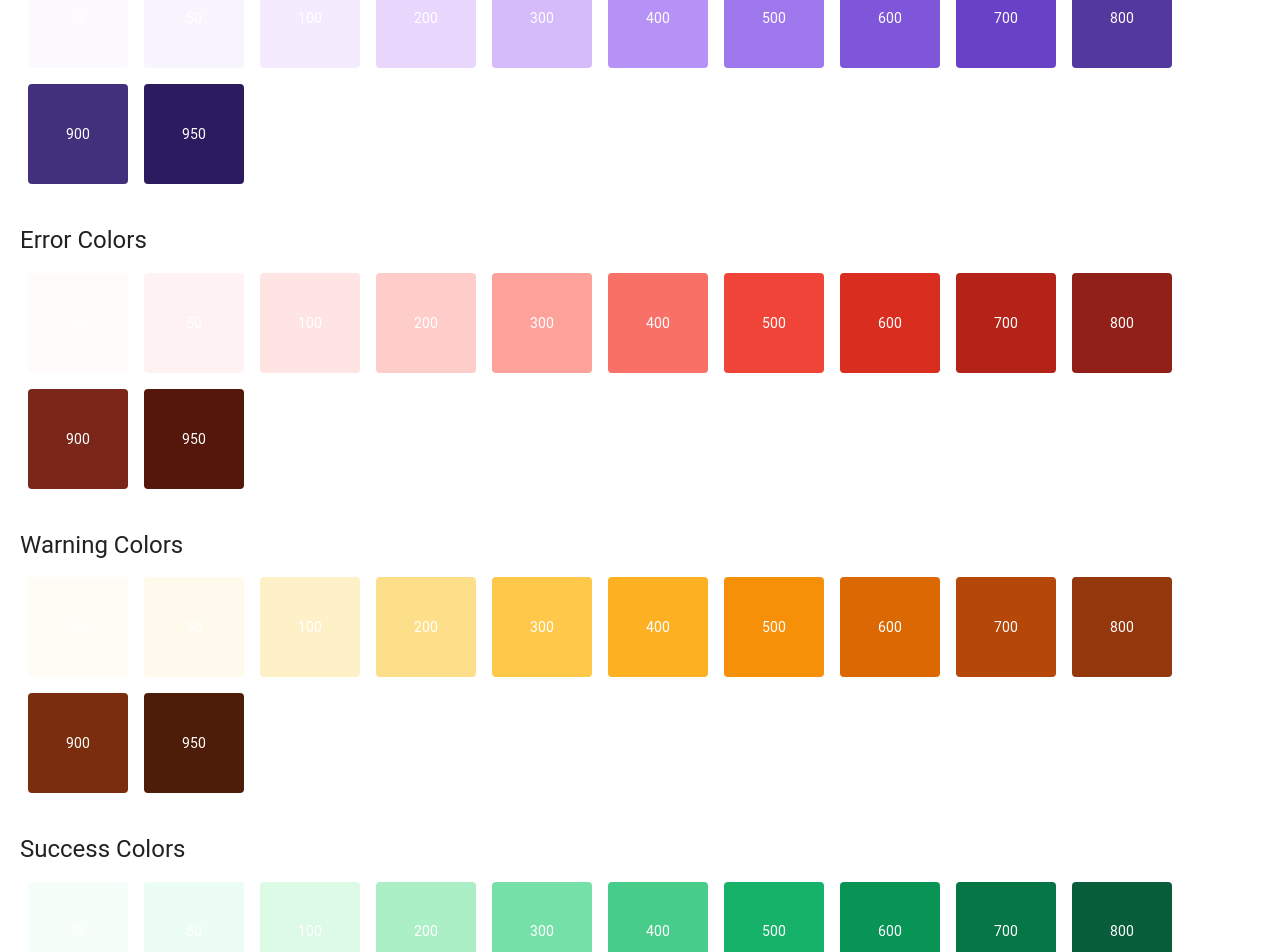
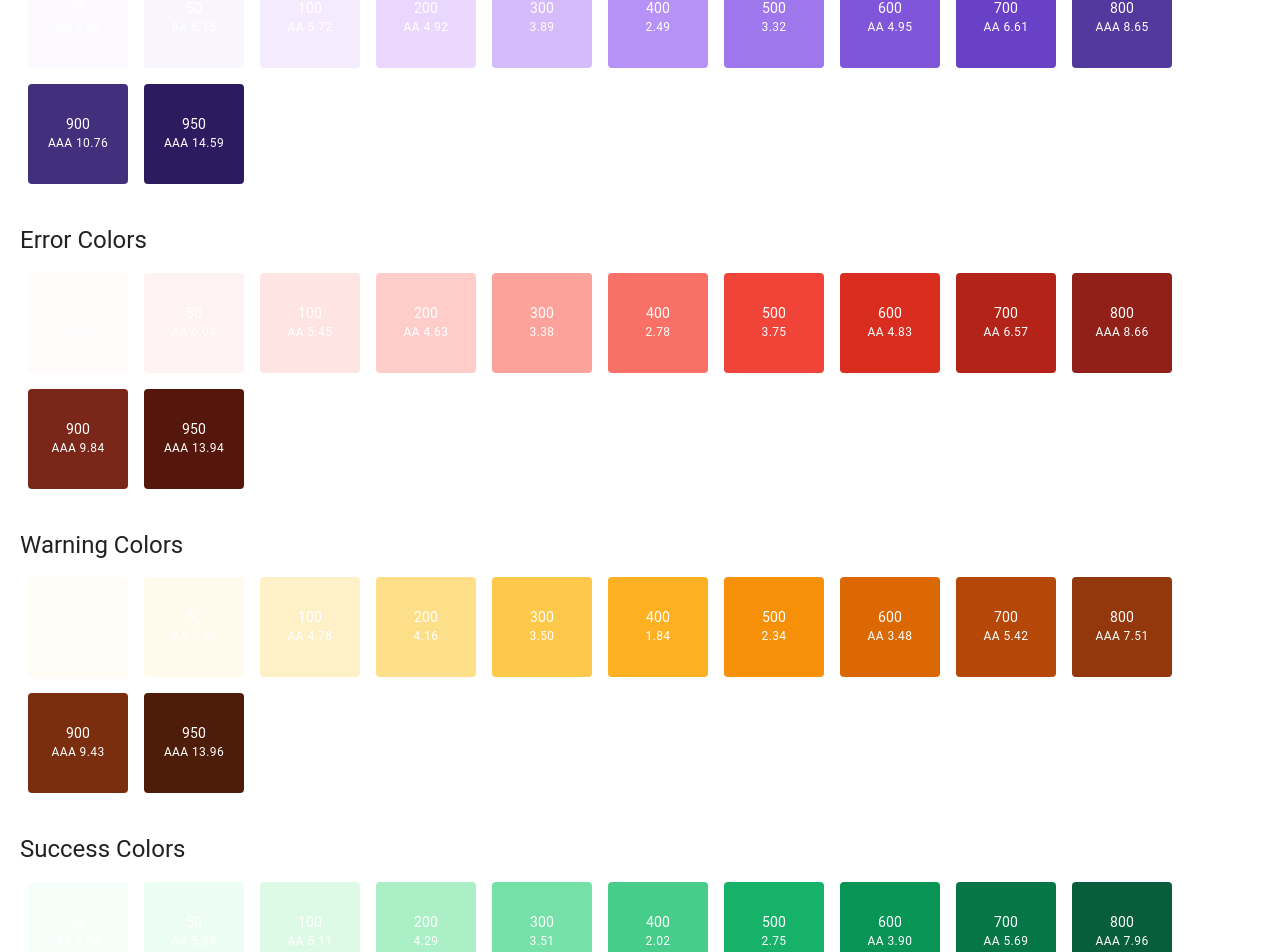
Before and after one commit to sernstberger/mui-themer, a React (Vite) app in the folder mui-themer/: page / in a window 1280 px wide. Shown: the part 154-1106 px from the top of the page. Built offline with nearby package versions, Linux system fonts and the light colour scheme.

Commit message:
added a11y

```diff
--- a/mui-themer/src/app/app.tsx
+++ b/mui-themer/src/app/app.tsx
@@ -2,71 +2,73 @@ import React from 'react';
 import { CssBaseline, ThemeProvider, createTheme } from '@mui/material';
 import { Box, Typography } from '@mui/material';
 
-// Define the color swatches
+// Define the color swatches with accessibility scores
 const primaryColors = [
-  { label: '25', color: '#FCFAFF' },
-  { label: '50', color: '#F9F5FF' },
-  { label: '100', color: '#F4EBFF' },
-  { label: '200', color: '#E9D7FE' },
-  { label: '300', color: '#D6BBFB' },
-  { label: '400', color: '#B692F6' },
-  { label: '500', color: '#9E77ED' },
-  { label: '600', color: '#7F56D9' },
-  { label: '700', color: '#6941C6' },
-  { label: '800', color: '#53389E' },
-  { label: '900', color: '#42307D' },
-  { label: '950', color: '#2C1C5F' },
+  { label: '25', color: '#FCFAFF', accessibility: 'AA 6.38' },
+  { label: '50', color: '#F9F5FF', accessibility: 'AA 6.15' },
+  { label: '100', color: '#F4EBFF', accessibility: 'AA 5.72' },
+  { label: '200', color: '#E9D7FE', accessibility: 'AA 4.92' },
+  { label: '300', color: '#D6BBFB', accessibility: '3.89' },
+  { label: '400', color: '#B692F6', accessibility: '2.49' },
+  { label: '500', color: '#9E77ED', accessibility: '3.32' },
+  { label: '600', color: '#7F56D9', accessibility: 'AA 4.95' },
+  { label: '700', color: '#6941C6', accessibility: 'AA 6.61' },
+  { label: '800', color: '#53389E', accessibility: 'AAA 8.65' },
+  { label: '900', color: '#42307D', accessibility: 'AAA 10.76' },
+  { label: '950', color: '#2C1C5F', accessibility: 'AAA 14.59' },
 ];
 
 const errorColors = [
-  { label: '25', color: '#FFFBFA' },
-  { label: '50', color: '#FEF3F2' },
-  { label: '100', color: '#FEE4E2' },
-  { label: '200', color: '#FECDCA' },
-  { label: '300', color: '#FDA29B' },
-  { label: '400', color: '#F97066' },
-  { label: '500', color: '#F04438' },
-  { label: '600', color: '#D92D20' },
-  { label: '700', color: '#B42318' },
-  { label: '800', color: '#912018' },
-  { label: '900', color: '#7A271A' },
-  { label: '950', color: '#55160C' },
+  { label: '25', color: '#FFFBFA', accessibility: 'AA 6.39' },
+  { label: '50', color: '#FEF3F2', accessibility: 'AA 6.04' },
+  { label: '100', color: '#FEE4E2', accessibility: 'AA 5.45' },
+  { label: '200', color: '#FECDCA', accessibility: 'AA 4.63' },
+  { label: '300', color: '#FDA29B', accessibility: '3.38' },
+  { label: '400', color: '#F97066', accessibility: '2.78' },
+  { label: '500', color: '#F04438', accessibility: '3.75' },
+  { label: '600', color: '#D92D20', accessibility: 'AA 4.83' },
+  { label: '700', color: '#B42318', accessibility: 'AA 6.57' },
+  { label: '800', color: '#912018', accessibility: 'AAA 8.66' },
+  { label: '900', color: '#7A271A', accessibility: 'AAA 9.84' },
+  { label: '950', color: '#55160C', accessibility: 'AAA 13.94' },
 ];
 
 const warningColors = [
-  { label: '25', color: '#FFFCF5' },
-  { label: '50', color: '#FFFAEB' },
-  { label: '100', color: '#FEF0C7' },
-  { label: '200', color: '#FEDF89' },
-  { label: '300', color: '#FEC84B' },
-  { label: '400', color: '#FDB022' },
-  { label: '500', color: '#F79009' },
-  { label: '600', color: '#DC6803' },
-  { label: '700', color: '#B54708' },
-  { label: '800', color: '#93370D' },
-  { label: '900', color: '#7A2E0E' },
-  { label: '950', color: '#4E1D09' },
+  { label: '25', color: '#FFFCF5', accessibility: 'AA 5.29' },
+  { label: '50', color: '#FFFAEB', accessibility: 'AA 5.20' },
+  { label: '100', color: '#FEF0C7', accessibility: 'AA 4.78' },
+  { label: '200', color: '#FEDF89', accessibility: '4.16' },
+  { label: '300', color: '#FEC84B', accessibility: '3.50' },
+  { label: '400', color: '#FDB022', accessibility: '1.84' },
+  { label: '500', color: '#F79009', accessibility: '2.34' },
+  { label: '600', color: '#DC6803', accessibility: 'AA 3.48' },
+  { label: '700', color: '#B54708', accessibility: 'AA 5.42' },
+  { label: '800', color: '#93370D', accessibility: 'AAA 7.51' },
+  { label: '900', color: '#7A2E0E', accessibility: 'AAA 9.43' },
+  { label: '950', color: '#4E1D09', accessibility: 'AAA 13.96' },
 ];
 
 const successColors = [
-  { label: '25', color: '#F6FEF9' },
-  { label: '50', color: '#ECFDF3' },
-  { label: '100', color: '#DCFAE6' },
-  { label: '200', color: '#ABEFC6' },
-  { label: '300', color: '#75E0A7' },
-  { label: '400', color: '#47CD89' },
-  { label: '500', color: '#17B26A' },
-  { label: '600', color: '#079455' },
-  { label: '700', color: '#067647' },
-  { label: '800', color: '#085D3A' },
-  { label: '900', color: '#074D31' },
-  { label: '950', color: '#053321' },
+  { label: '25', color: '#F6FEF9', accessibility: 'AA 5.54' },
+  { label: '50', color: '#ECFDF3', accessibility: 'AA 5.39' },
+  { label: '100', color: '#DCFAE6', accessibility: 'AA 5.11' },
+  { label: '200', color: '#ABEFC6', accessibility: '4.29' },
+  { label: '300', color: '#75E0A7', accessibility: '3.51' },
+  { label: '400', color: '#47CD89', accessibility: '2.02' },
+  { label: '500', color: '#17B26A', accessibility: '2.75' },
+  { label: '600', color: '#079455', accessibility: 'AA 3.90' },
+  { label: '700', color: '#067647', accessibility: 'AA 5.69' },
+  { label: '800', color: '#085D3A', accessibility: 'AAA 7.96' },
+  { label: '900', color: '#074D31', accessibility: 'AAA 9.92' },
+  { label: '950', color: '#053321', accessibility: 'AAA 13.98' },
 ];
 
 const theme = createTheme({
   palette: {
     primary: {
-      main: '#7F56D9',
+      main:
+        primaryColors.find((color) => color.label === '600')?.color ||
+        '#7F56D9',
     },
   },
   typography: {
@@ -74,7 +76,15 @@ const theme = createTheme({
   },
 });
 
-const ColorSwatch = ({ label, color }: { label: string; color: string }) => (
+const ColorSwatch = ({
+  label,
+  color,
+  accessibility,
+}: {
+  label: string;
+  color: string;
+  accessibility: string;
+}) => (
   <Box
     sx={{
       backgroundColor: color,
@@ -82,6 +92,7 @@ const ColorSwatch = ({ label, color }: { label: string; color: string }) => (
       height: 100,
       margin: 1,
       display: 'flex',
+      flexDirection: 'column',
       alignItems: 'center',
       justifyContent: 'center',
       borderRadius: 1,
@@ -89,6 +100,9 @@ const ColorSwatch = ({ label, color }: { label: string; color: string }) => (
   >
     <Typography variant="body2" color="#fff">
       {label}
+    </Typography>
+    <Typography variant="caption" color="#fff">
+      {accessibility}
     </Typography>
   </Box>
 );
@@ -110,6 +124,7 @@ const App: React.FC = () => {
               key={swatch.label}
               label={swatch.label}
               color={swatch.color}
+              accessibility={swatch.accessibility}
             />
           ))}
         </Box>
@@ -122,6 +137,7 @@ const App: React.FC = () => {
               key={swatch.label}
               label={swatch.label}
               color={swatch.color}
+              accessibility={swatch.accessibility}
             />
           ))}
         </Box>
@@ -134,6 +150,7 @@ const App: React.FC = () => {
               key={swatch.label}
               label={swatch.label}
               color={swatch.color}
+              accessibility={swatch.accessibility}
             />
           ))}
         </Box>
@@ -146,6 +163,7 @@ const App: React.FC = () => {
               key={swatch.label}
               label={swatch.label}
               color={swatch.color}
+              accessibility={swatch.accessibility}
             />
           ))}
         </Box>
```
